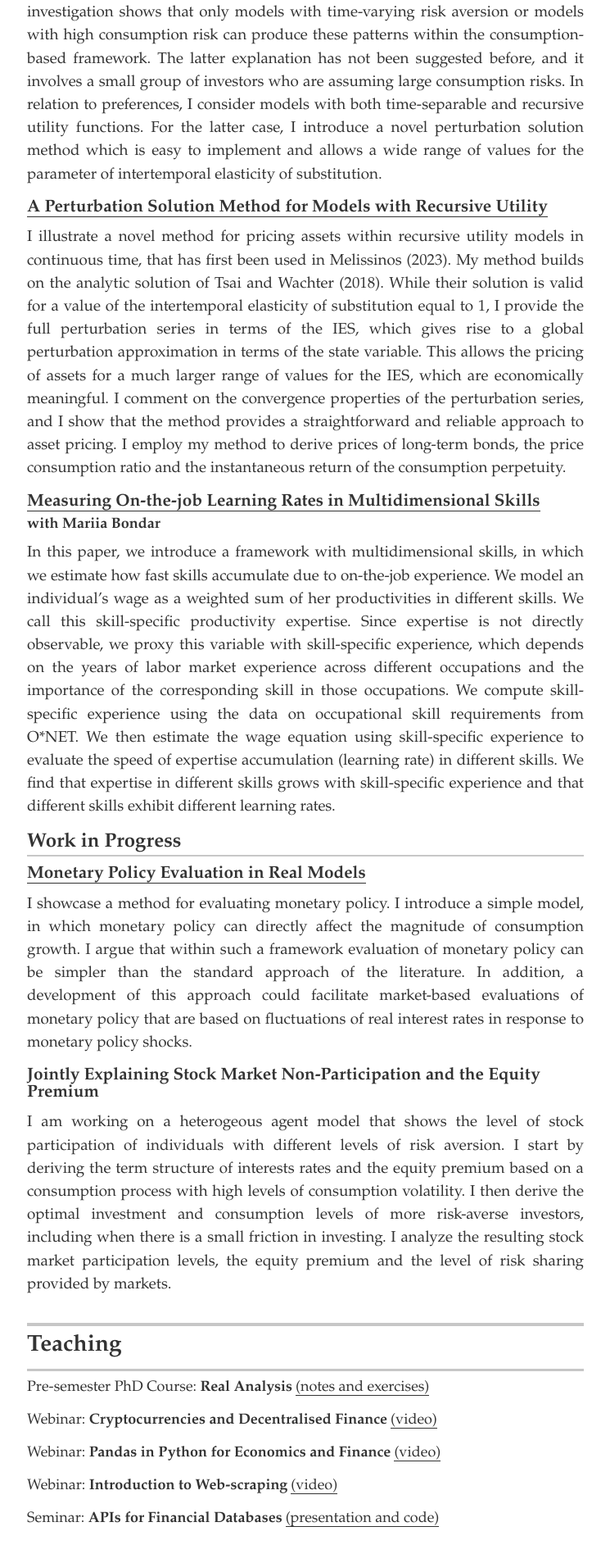
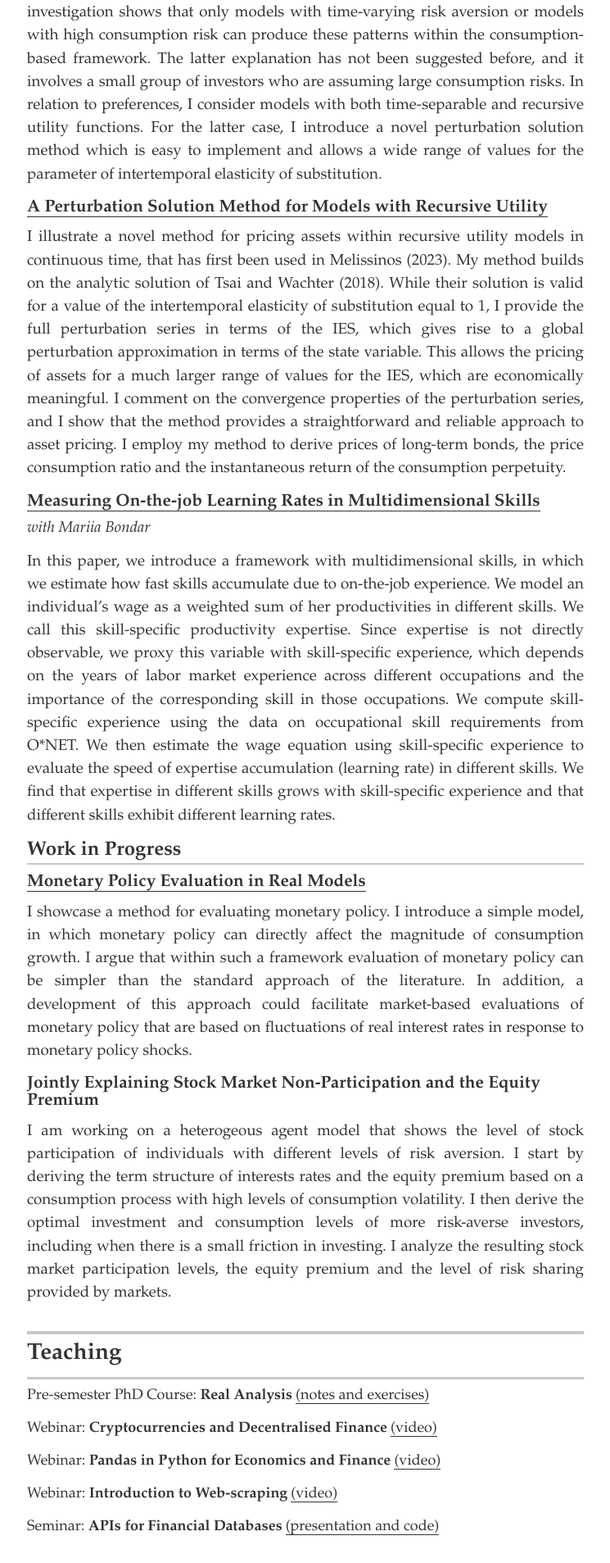
Before and after one commit to errikos-melissinos/errikos-melissinos.github.io, a Jekyll site: the page built from index.html, in a window 1280 px wide. Shown: the part 827-2734 px from the top of the page at 82% size, without its empty margins (267-1012 px from the left). Built offline with Jekyll 4.4.1, drawn with Linux system fonts in a browser that asks for light colours.

Commit message:
modified:   .sass-cache/3feb06937c9b95efcbaaebe9dbdb1cc2ea4fdf0c/_resume.scssc 	modified:   _layouts/resume.html 	modified:   _sass/_resume.scss 	modified:   _site/css/main.css 	modified:   _site/index.html

```diff
--- a/_layouts/resume.html
+++ b/_layouts/resume.html
@@ -125,7 +125,7 @@
           <meta itemprop="creator" content="{{ site.resume_name }}" itemtype="http://schema.org/Person" />
           <h3 class="resume-item-title" itemprop="name">{% if project.url %}<a href="{{ project.url }}" itemprop="url">{{ project.project }}</a>{% else %}{{ project.project }}{% endif %}</h3>
 <!--           <h4 class="resume-item-details" itemprop="description">{{ project.role }}  &bull; {{ project.duration }}</h4> -->
-          <h4 class="resume-item-details" itemprop="description">{{ project.role }} </h4>
+          <span class="resume-item-list" itemprop="description">{{ project.role }} </span>
           <p class="resume-item-copy">{{ project.description }}</p>
         </div>
         {% endfor %}
@@ -147,7 +147,7 @@
           <meta itemprop="creator" content="{{ site.resume_name }}" itemtype="http://schema.org/Person" />
           <h3 class="resume-item-title" itemprop="name">{% if project.url %}<a href="{{ project.url }}" itemprop="url">{{ project.project }}</a>{% else %}{{ project.project }}{% endif %}</h3>
 <!--           <h4 class="resume-item-details" itemprop="description">{{ project.role }}  &bull; {{ project.duration }}</h4> -->
-          <h4 class="resume-item-details" itemprop="description">{{ project.role }} </h4>
+          <span class="resume-item-list" itemprop="description">{{ project.role }} </span>
           <p class="resume-item-copy">{{ project.description }}</p>
         </div>
         {% endfor %}
--- a/_sass/_resume.scss
+++ b/_sass/_resume.scss
@@ -202,6 +202,11 @@
     font-size: 1.175rem;
   }
 
+  .resume-item-list{
+    font-style: italic;
+    font-size: 1.175rem;
+  }
+
   .subsection-header,
   .resume-item-title,
   .resume-item-details,
```
Also changed, not shown: 2 other files.
